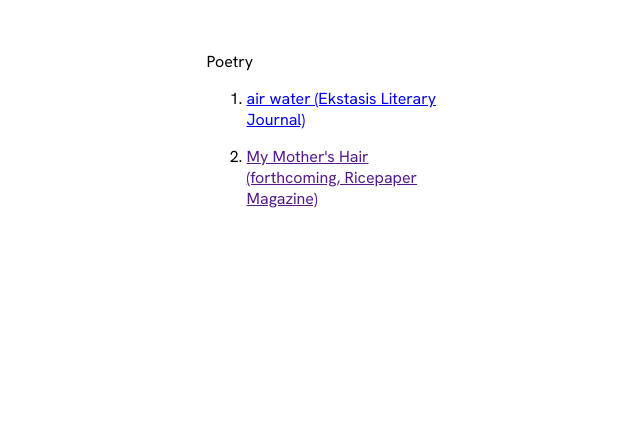
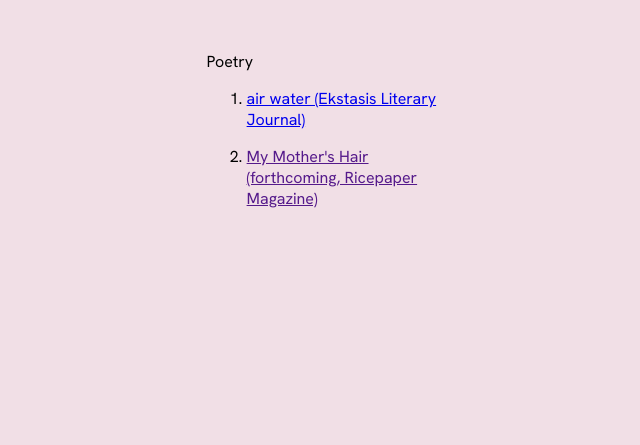
Before and after one commit to enlinkoh/enlinkoh.github.io, a plain HTML site: page index.html in a window 1280 px wide. Shown: the part 355-800 px from the top of the page, without its empty margins (323-963 px from the left). Drawn offline with Linux system fonts and the light colour scheme.

Commit message:
Update colour.css

```diff
--- a/style.css
+++ b/style.css
@@ -11,7 +11,7 @@
 html {
     cursor: url('/Assets/Images/Flowers/poppy.png'), auto;
     font-family: "Hanken Grotesk";
-    background: #FFFFFF;
+    background: #f1dfe6;
     color: rgb(0, 0, 0);
 }
 
```
